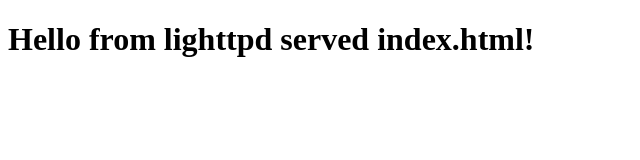
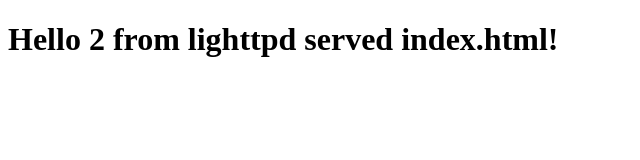
Before and after one commit to djfoley01/basic_html, a plain HTML site: page index.html in a window 1280 px wide. Shown: the whole page, without its empty margins (0-640 px from the left). Drawn offline with Linux system fonts and the light colour scheme.

Commit message:
commit 2

```diff
--- a/index.html
+++ b/index.html
@@ -4,5 +4,5 @@
     <title>test-app</title>
   </head>
 <body>
-  <h1>Hello from lighttpd served index.html!</h1>
+  <h1>Hello 2 from lighttpd served index.html!</h1>
 </body>
```
